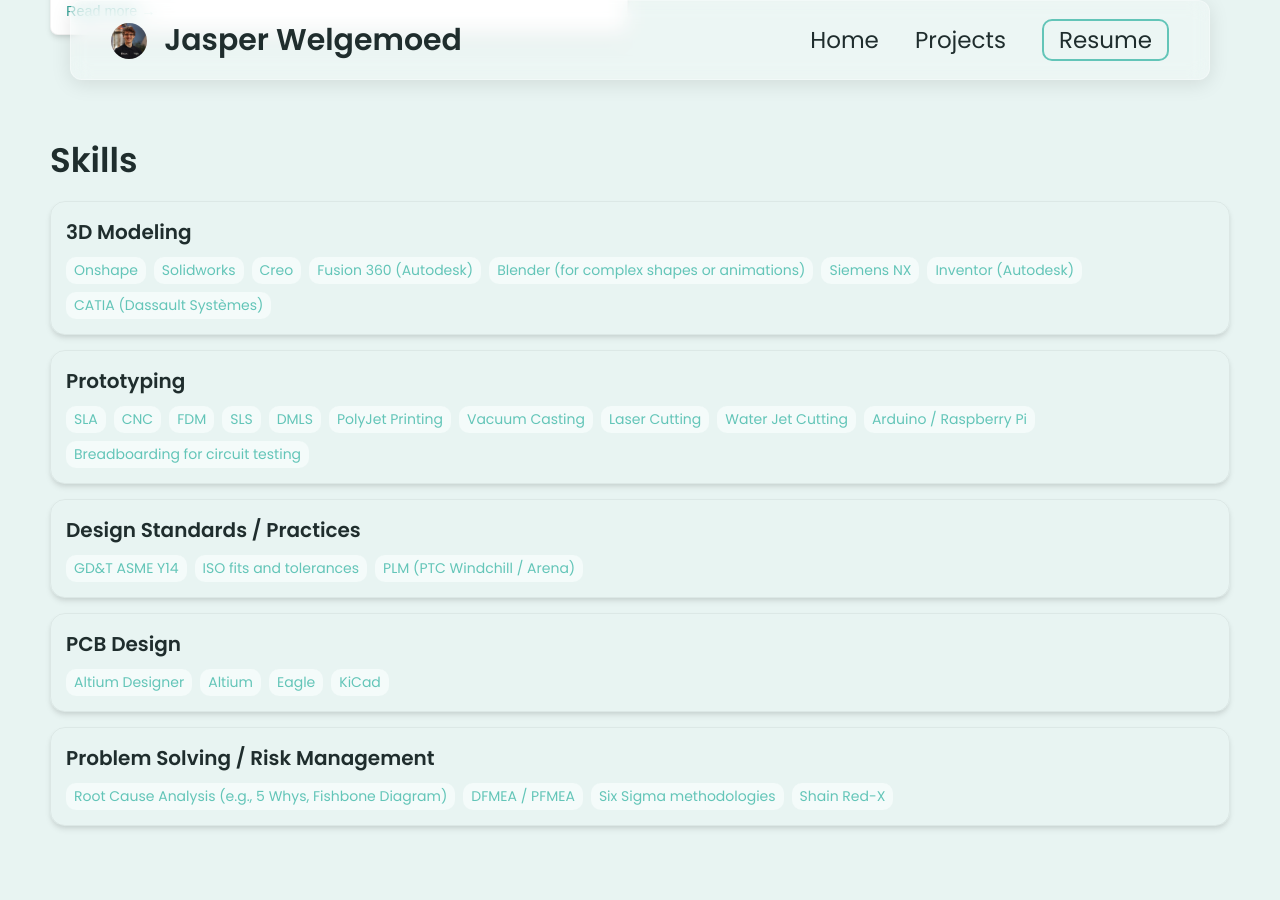
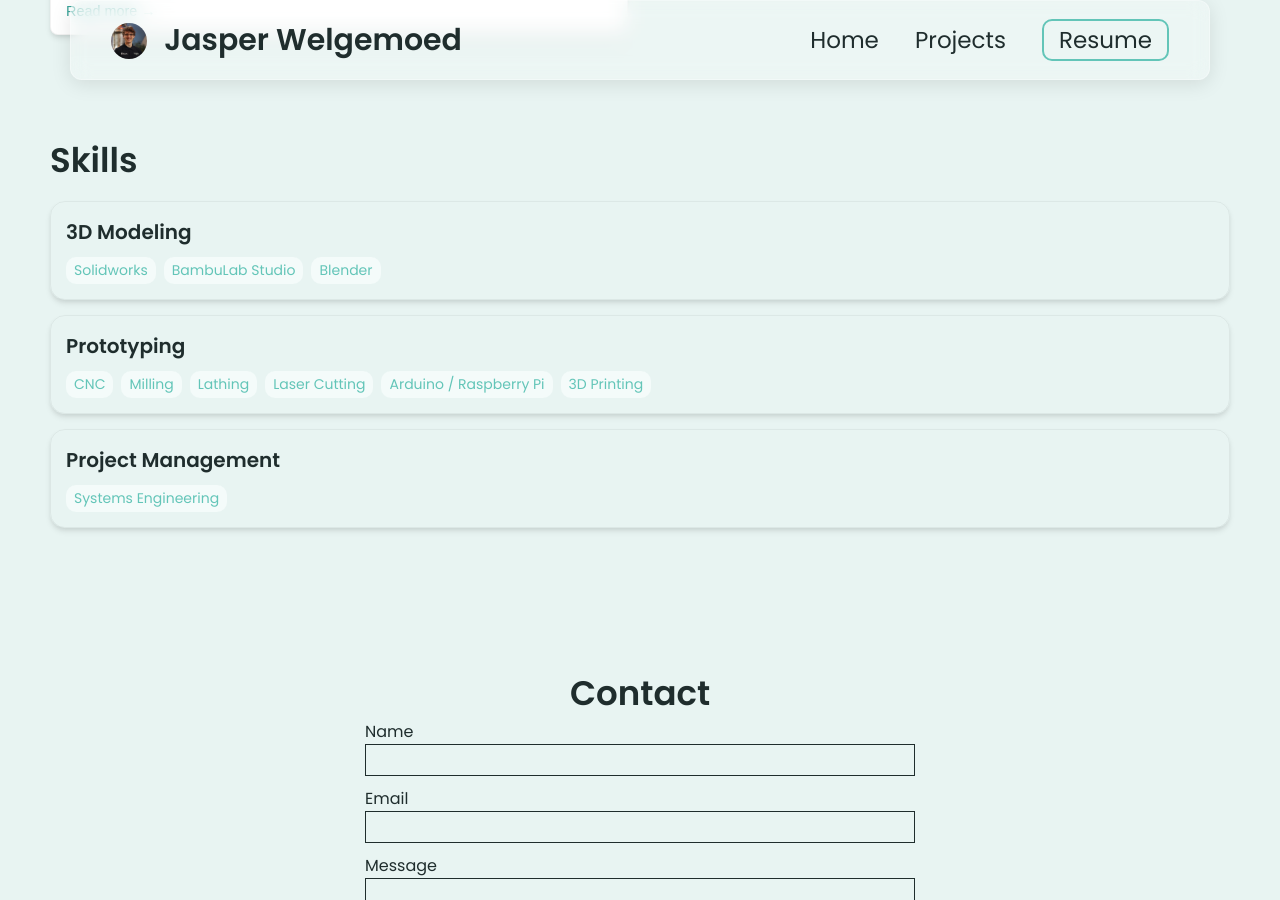
Before and after one commit to jasperwelgemoed/jasperwelgemoed.github.io, a Jekyll site: the page built from index.html, in a window 1280 px wide and 900 px high, scrolled down 2384 px. Built offline with Jekyll 4.4.1, drawn with Linux system fonts in a browser that asks for light colours.

Commit message:
Update _config.yml

```diff
--- a/_config.yml
+++ b/_config.yml
@@ -47,44 +47,20 @@
 skills:
   - category: 3D Modeling
     tools:
-    - Onshape
     - Solidworks
-    - Creo
-    - Fusion 360 (Autodesk)
-    - Blender (for complex shapes or animations)
-    - Siemens NX
-    - Inventor (Autodesk)
-    - CATIA (Dassault Systèmes)
+    - BambuLab Studio
+    - Blender
   - category: Prototyping
     tools:
-    - SLA
     - CNC
-    - FDM
-    - SLS
-    - DMLS
-    - PolyJet Printing
-    - Vacuum Casting
+    - Milling
+    - Lathing
     - Laser Cutting
-    - Water Jet Cutting
     - Arduino / Raspberry Pi
-    - Breadboarding for circuit testing
-  - category: Design Standards / Practices
+    - 3D Printing
+  - category: Project Management
     tools:
-    - GD&T ASME Y14
-    - ISO fits and tolerances
-    - PLM (PTC Windchill / Arena)
-  - category: PCB Design
-    tools:
-    - Altium Designer
-    - Altium
-    - Eagle
-    - KiCad
-  - category: Problem Solving / Risk Management
-    tools:
-    - Root Cause Analysis (e.g., 5 Whys, Fishbone Diagram)
-    - DFMEA / PFMEA
-    - Six Sigma methodologies
-    - Shain Red-X
+    - Systems Engineering
 
 
 # Contact Form Setup. Setup an account and copy over the key. When someone fills out the form, it will be received in your email.
```
